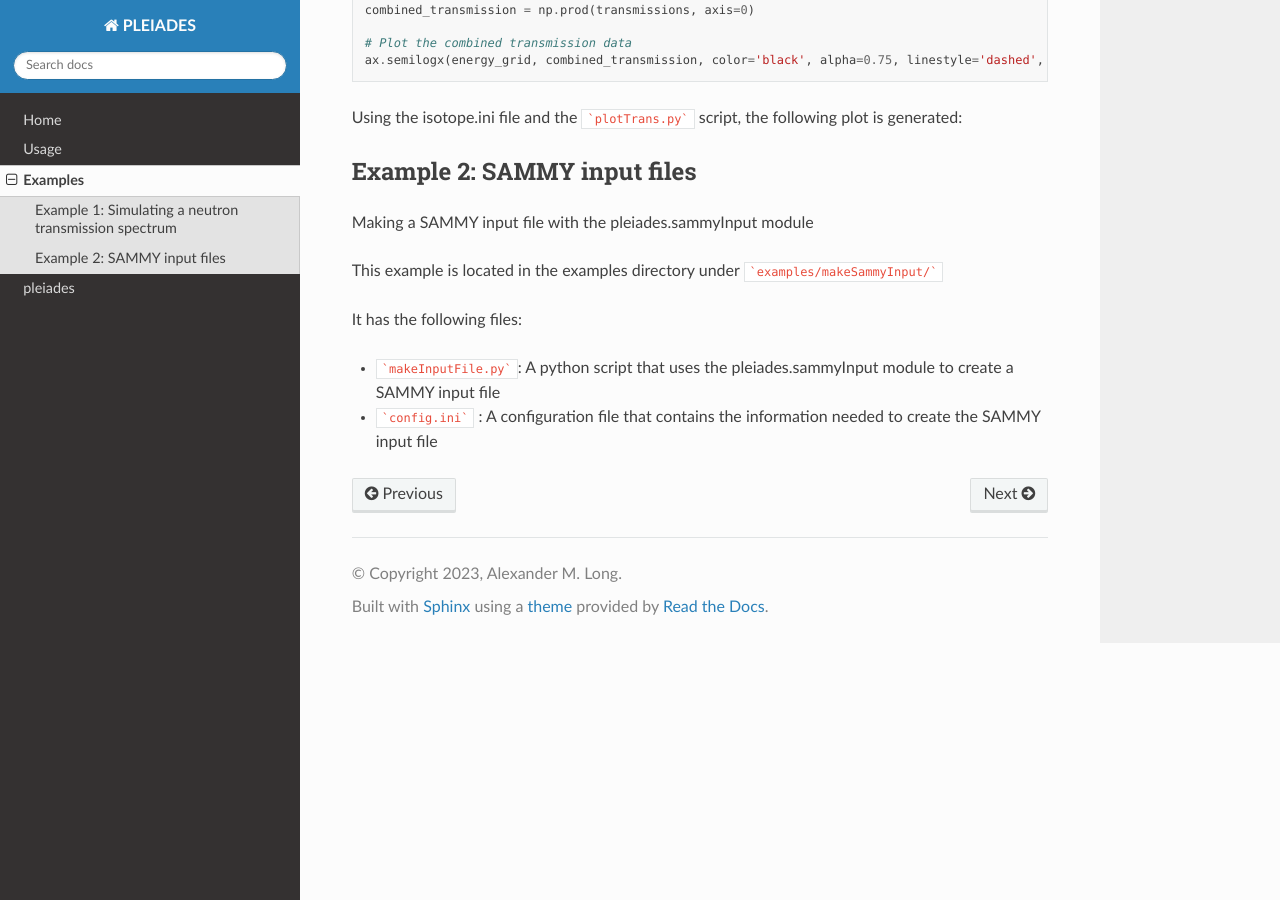
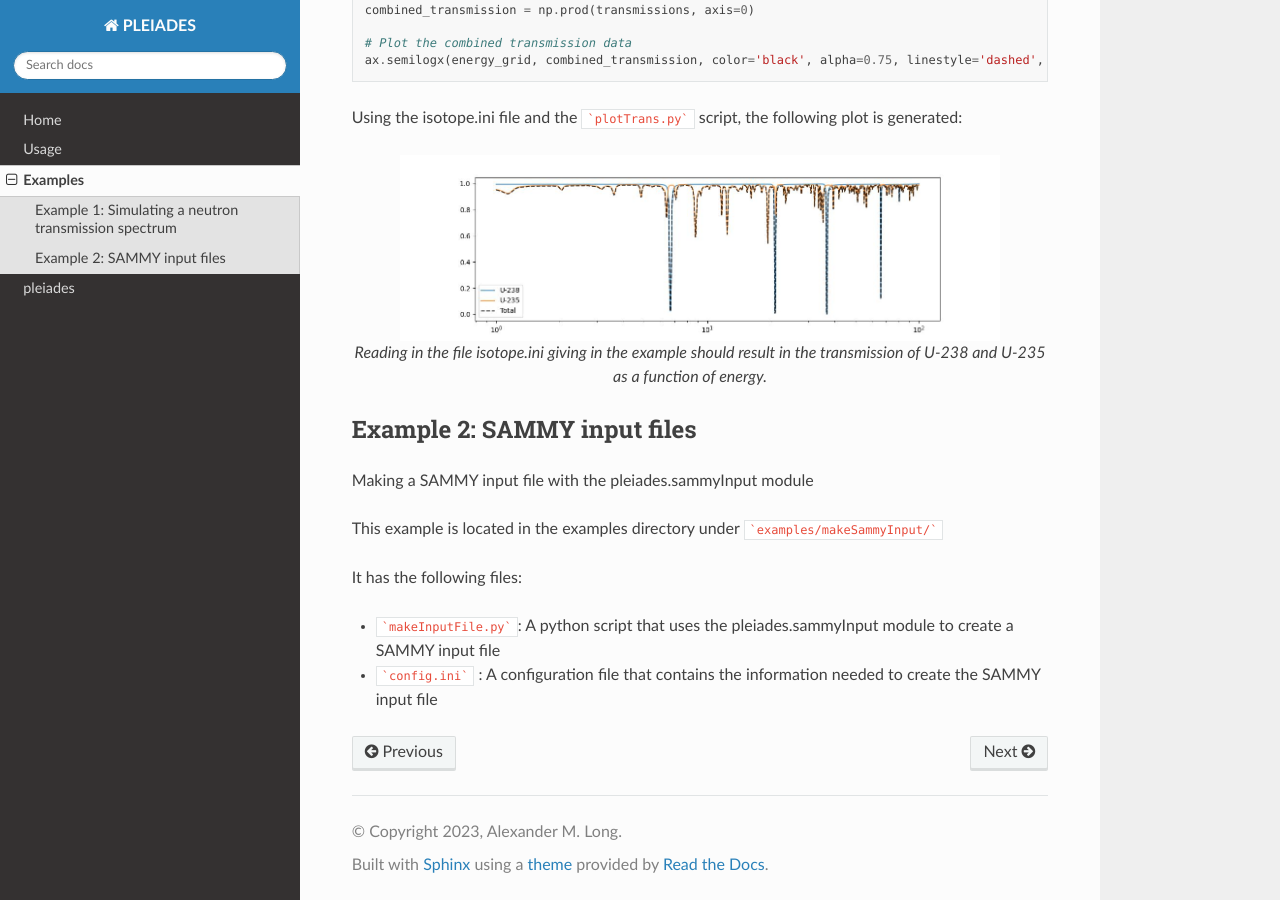
Before and after one commit to along4/Pleiades, a Sphinx documentation site: the page built from docs/examples.rst, in a window 1280 px wide and 900 px high, scrolled down 2556 px. Built offline with Sphinx 7.4.7 and the Read the Docs theme 2.0.0, drawn with Linux system fonts in a browser that asks for light colours; pages that are not in the unit, such as notebooks, are missing from menus.

Commit message:
fixed error with image and figure in examples.rst

````diff
--- a/docs/examples.rst
+++ b/docs/examples.rst
@@ -106,7 +106,7 @@
 
 Using the isotope.ini file and the ```plotTrans.py``` script, the following plot is generated:
 
-.. image:: _images/example1.jpg
+.. figure:: _images/example1.jpg
    :alt: The transmission of U-238 and U-235 as a function of energy.
    :width: 600px
    :align: center
````
